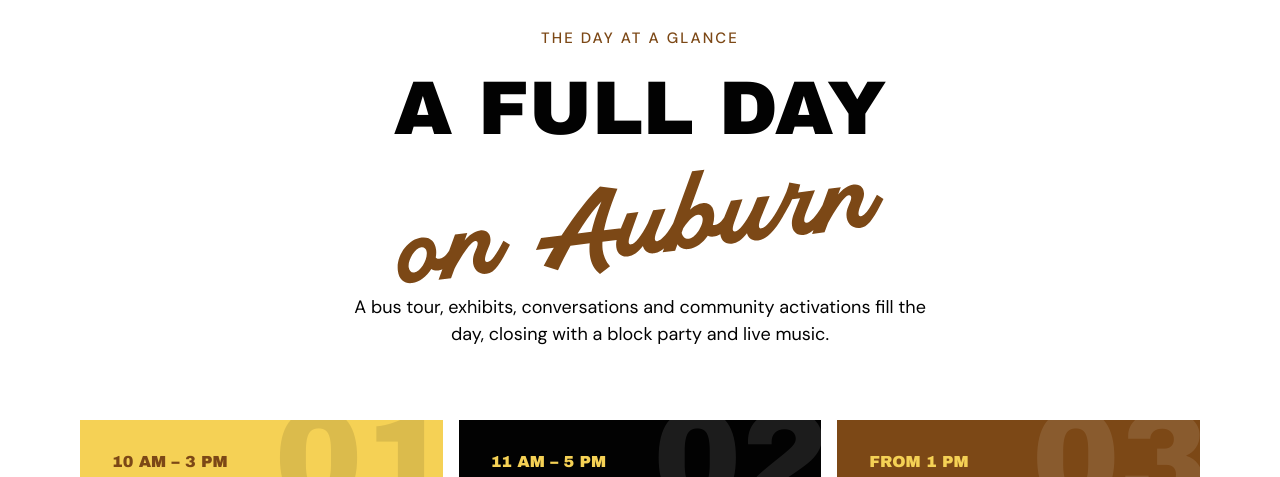
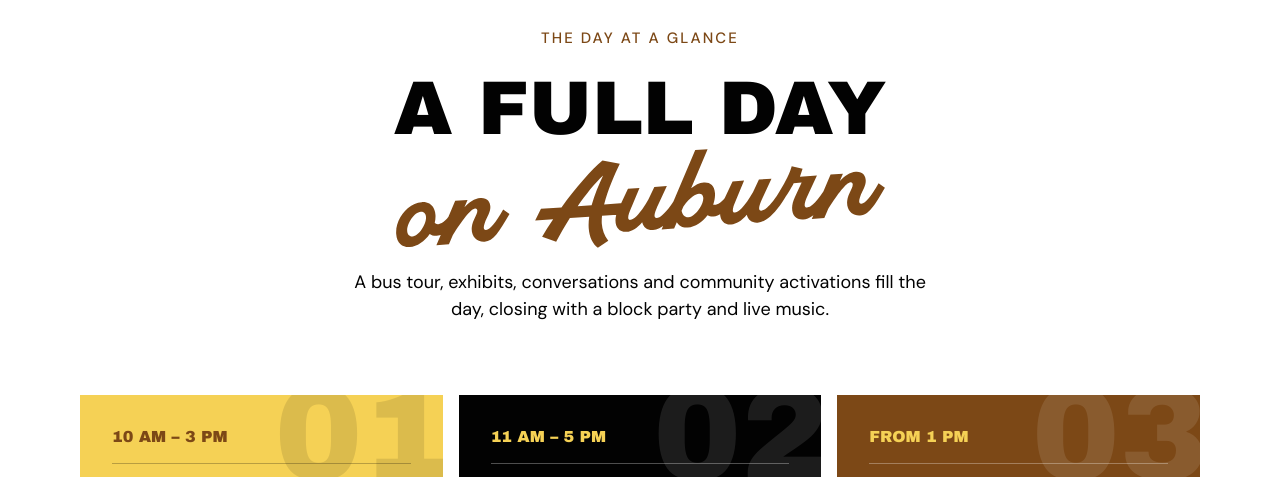
Before and after one commit to nicc2608/sweet-auburn-day, a plain HTML site: page index.html in a window 1280 px wide. Shown: the part 2080-2557 px from the top of the page. Drawn offline with nearby package versions, Linux system fonts and the light colour scheme; no server answers; a web font is replaced by a local one.

Commit message:
Tighten and flatten the script under A FULL DAY
Co-Authored-By: Claude Opus 5.5 <noreply@anthropic.com>
Claude-Session: https://claude.ai/code/session_01URJzVMWvLHxPwCEsXUXMSY

```diff
--- a/styles.css
+++ b/styles.css
@@ -123,7 +123,8 @@ h2 { font: 400 var(--h2)/1 var(--display); text-transform: uppercase; }
 /* Centered heading block: eyebrow, headline with script, and intro. */
 .schedule-copy { display: grid; justify-items: center; gap: 24px; text-align: center; }
 .schedule-copy p:last-child { max-width: 600px; font-size: 18px; }
-.schedule-copy .script .script-svg { transform-origin: 50% 60%; }
+.schedule-copy .fit-title .script { margin-top: .08em; }
+.schedule-copy .fit-title .script .script-svg { transform: rotate(-4deg); transform-origin: 50% 60%; }
 .events { display: grid; grid-template-columns: repeat(3, minmax(0, 1fr)); gap: 16px; counter-reset: event; }
 .events > li { display: grid; }
 /* Six cards in three colors; each has a large faint number, the time, the title, a note and the location. */
```
